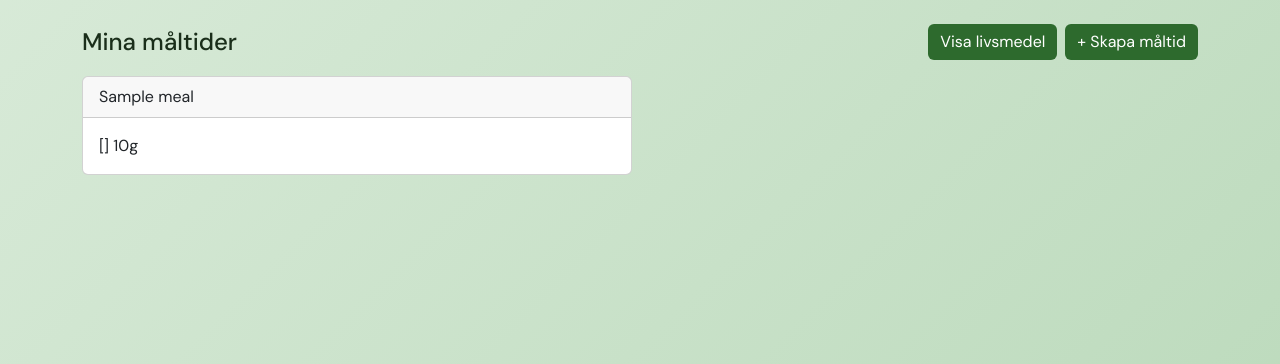
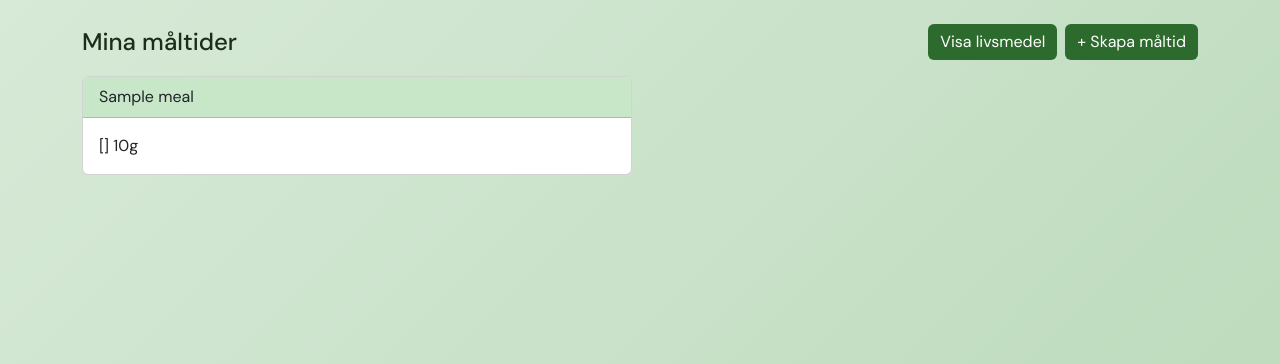
Before and after one commit to Lindbergviktor/MacroPW, a Flask app: template templates/meals.html in a window 1280 px wide. Shown: the part 56-420 px from the top of the page. Run offline with Flask 3, Linux system fonts and the light colour scheme; the template is opened without the code that fills it: most values are stand-ins (such as "Sample title", 1, 10 or a date in 2020); parts of the project's set-up code (start-up, migrations or seed data) failed here and were passed over; some libraries are stand-ins or nearby versions.

Commit message:
Update meals.css

```diff
--- a/static/meals.css
+++ b/static/meals.css
@@ -176,6 +176,10 @@ body {
   margin: .2rem 0 .9rem;
 }
 
+.card-header {
+  background-color: var(--green-pale);
+}
+
 /* Meals */
 .meal-list {
   display: flex;
@@ -351,9 +355,9 @@ footer {
   border: none;
 }
 
-  .btn-green:hover {
-  background-color: var(--green-mid);
-  color: white;
+.btn-green:hover {
+background-color: var(--green-mid);
+color: white;
 }
 
 @media (min-width: 768px) {
```
